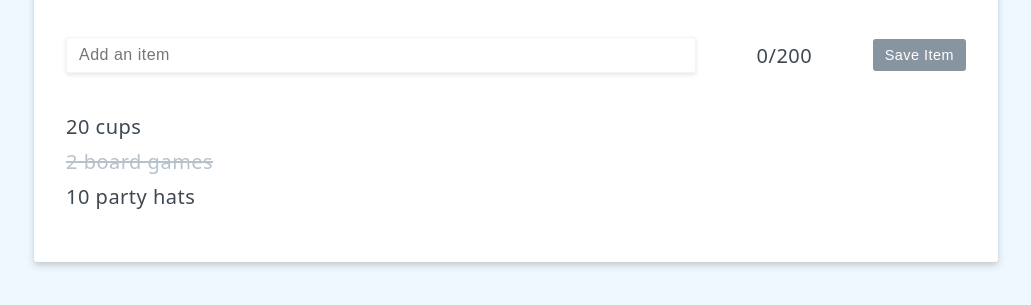
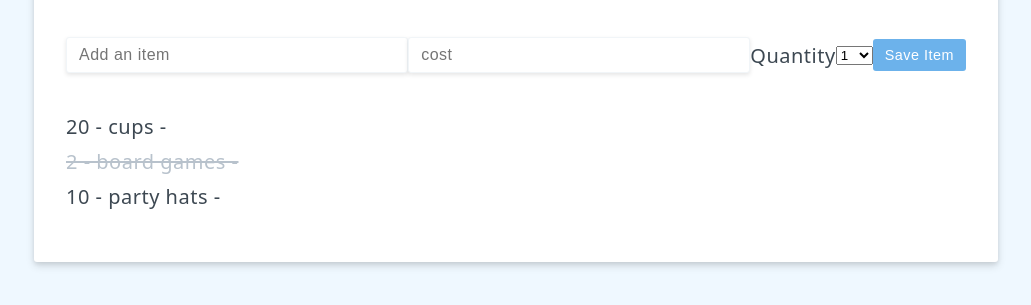
Before and after one commit to backslashbaker/vue-shopping-list, a plain HTML site: page index.html in a window 1280 px wide. Both pictures are taken after a click on the button "Add Item". Shown: the part 319-624 px from the top of the page, without its empty margins (124-1155 px from the left). Drawn offline with nearby package versions, Linux system fonts and the light colour scheme.

Commit message:
create quantity and price field to app

```diff
--- a/index.html
+++ b/index.html
@@ -13,12 +13,39 @@
                         <button v-else class="btn btn-cancel" @click="changeState('default')" >Cancel</button>
                     </div>
             <div v-if="state === 'edit'" class='add-item-form'>
-                <input v-model="newItem" type="text" placeholder="Add an item" @keyup.enter="saveItem" />
-                <p>{{ characterCount }}/200</p>
+                <input v-model="newItem.label" type="text" placeholder="Add an item" @keyup.enter="saveItem" />
+                <input v-model="newItem.cost" class="add-item-form__cost" type="number" placeholder="cost" />
+                <p>
+                    <label>Quantity</label>
+                    <select v-model="newItem.quantity" id= "myList">
+                      <option value="1">1</option>
+                      <option value="2">2</option>
+                      <option value="3">3</option>
+                      <option value="4">4</option>
+                      <option value="5">5</option>
+                      <option value="6">6</option>
+                      <option value="7">7</option>
+                      <option value="8">8</option>
+                      <option value="9">9</option>
+                      <option value="10">10</option>
+                      <option value="11">11</option>
+                      <option value="12">12</option>
+                      <option value="13">13</option>
+                      <option value="14">14</option>
+                      <option value="15">15</option>
+                      <option value="16">16</option>
+                      <option value="17">17</option>
+                      <option value="18">18</option>
+                      <option value="19">19</option>
+                      <option value="20">20</option>
+                    </select>
+                </p>
                 <button class='btn btn-primary' :disabled="newItem.length === 0" @click="saveItem">Save Item </button>
             </div>
                 <ul>
-                    <li v-for="item in reversedItems" :class="{strikeout: item.purchased}" @click="toggledPurchased(item)">{{ item.label }}</li>
+                    <li v-for="item in reversedItems" :key="item.id" :class="{strikeout: item.purchased}" @click="toggledPurchased(item)">
+                            {{item.quantity}} - {{ item.label }} - {{item.cost}}
+                    </li>
                 </ul>
                 <p v-if='items.length === 0'>Nice job! You've bought all your items.</p>
         </div>
@@ -30,18 +57,33 @@
                 data: {
                     state: 'default',
                     header: 'shopping list app',
-                    newItem: '',
+                    newItem: {
+                        label: '',
+                        quantity: 1,
+                        cost: '',
+                        purchased: false,
+                    },
+                    cost: 0,
                     items: [
                         {
-                            label: '10 party hats',
+                            id: 0,
+                            label: 'party hats',
+                            quantity: 10,
+                            cost: null,
                             purchased: false,
                         },
                         {
-                            label: '2 board games',
+                            id: 1,
+                            label: 'board games',
+                            quantity: 2,
+                            cost: null,
                             purchased: true,
                         },
                         {
-                            label:'20 cups',
+                            id: 2,
+                            label:'cups',
+                            quantity: 20,
+                            cost: null,
                             purchased: false,
                         }
                     ]
@@ -57,15 +99,30 @@
                 methods: {
                     saveItem: function() {
                         this.items.push({
-                            label: this.newItem,
+                            id: this.items.length + 1,
+                            label: this.newItem.label,
+                            purchased: this.newItem.purchased,
+                            cost: this.newItem.cost,
+                            quantity: this.newItem.quantity,
+                        });
+                        this.newItem = {
+                            id: '',
+                            label: '',
+                            quantity: 1,
+                            cost: '',
                             purchased: false,
-                        });
-                        this.newItem = '';
+                        };
                     },
                     changeState: function(newState) {
                         this.state = newState;
 
-                        this.newItem = '';
+                        this.newItem = {
+                            id: '',
+                            label: '',
+                            quantity: 1,
+                            cost: '',
+                            purchased: false,
+                        };
 
                     },
                     toggledPurchased: function(item) {
--- a/main.css
+++ b/main.css
@@ -103,7 +103,17 @@ li input {
     font-size: .9rem;
     letter-spacing: .5px;
     transition: all .1s ease-in;
+    position: relative;
 }
+
+/* .btn:after {
+    content: '&pound';
+    display: block;
+    position: absolute;
+    color: red;
+    width: 20px;
+    height: 20px;
+} */
 
 .btn[disabled] {
     background: #8795A1;
```
